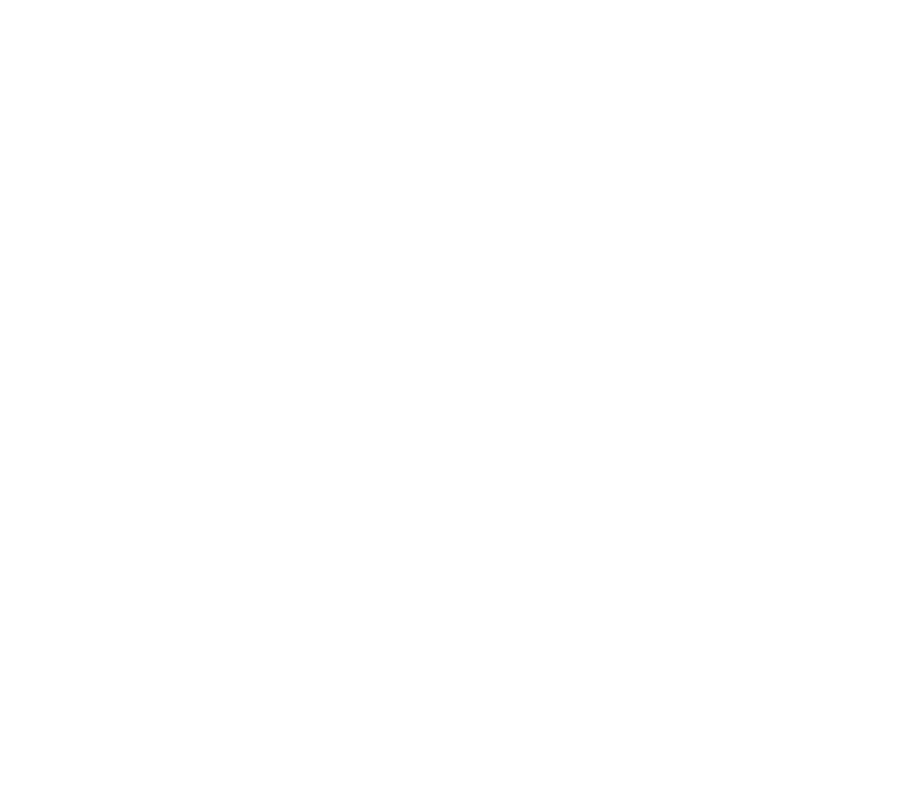
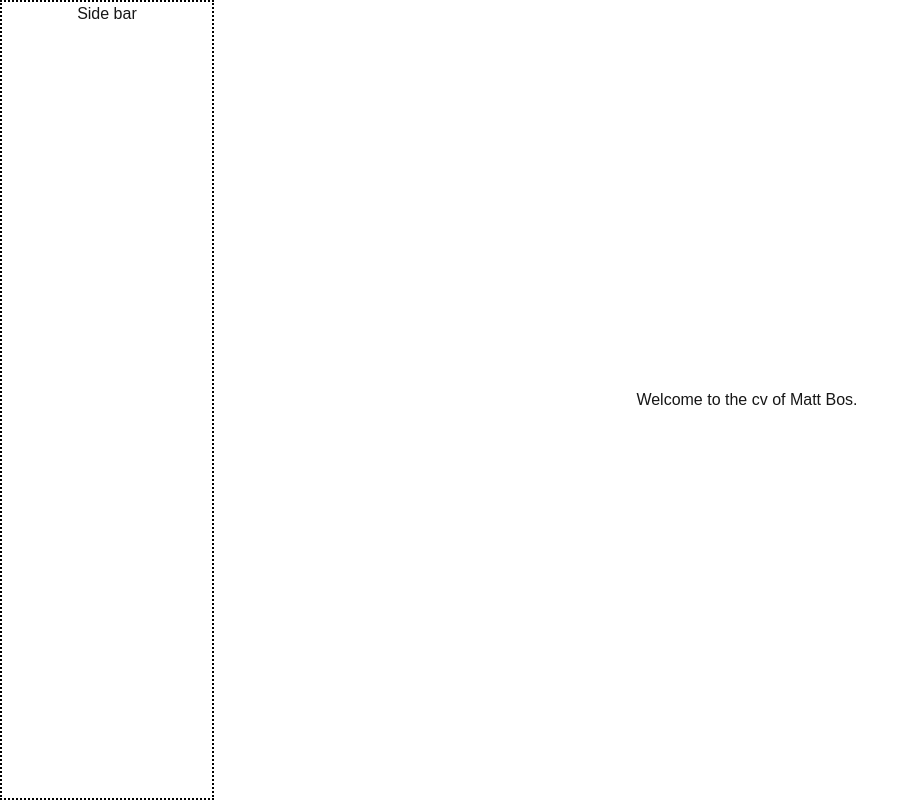
Before and after one commit to mattbos97/cv-frontend, a Next.js app: page / in a window 1280 px wide. Shown: the whole page, without its empty margins (0-916 px from the left). Built offline with nearby package versions, Linux system fonts and the light colour scheme.

Commit message:
Basic layout setup

```diff
--- a/app/layout.tsx
+++ b/app/layout.tsx
@@ -1,6 +1,7 @@
 import type { Metadata } from "next";
 import { Geist, Geist_Mono } from "next/font/google";
 import "./globals.css";
+import SideBar from "@/app/ui/SideBar";
 
 const geistSans = Geist({
   variable: "--font-geist-sans",
@@ -25,8 +26,9 @@
   return (
     <html lang="en">
       <body
-        className={`${geistSans.variable} ${geistMono.variable} antialiased`}
+        className={`${geistSans.variable} ${geistMono.variable} antialiased flex h-screen`}
       >
+      <SideBar/>
         {children}
       </body>
     </html>
--- a/app/page.tsx
+++ b/app/page.tsx
@@ -1,8 +1,8 @@
 
 export default function Home() {
   return (
-    <div>
-
-    </div>
+    <main className={"flex justify-center items-center h-full w-full"}>
+      <h1>Welcome to the cv of Matt Bos.</h1>
+    </main>
   );
 }
--- /dev/null
+++ b/app/ui/SideBar.tsx
@@ -0,0 +1,7 @@
+export default function SideBar(){
+    return(
+        <nav className={"border-dotted border-black border-2 w-64 flex justify-center"}>
+            <h1>Side bar</h1>
+        </nav>
+    );
+}
```
